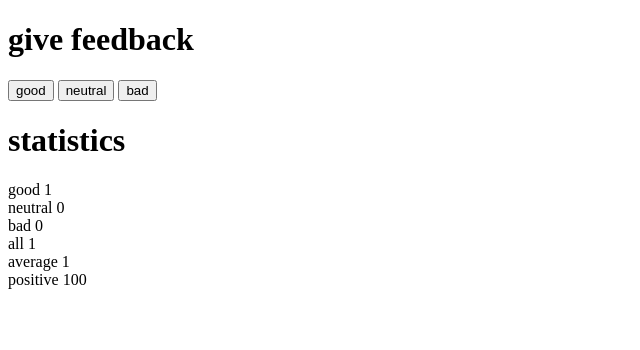
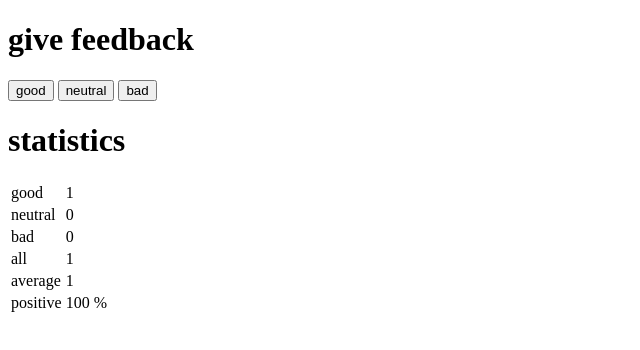
Before and after one commit to thenarain/full-stack-open, a React (Create React App) app in the folder part1/unicafe/: page / in a window 1280 px wide. Both pictures are taken after a click on the button "good". Shown: the top 350 px of the page, without its empty margins (0-640 px from the left). Built offline with nearby package versions, Linux system fonts and the light colour scheme.

Commit message:
Add unicafe step6 exercise1.11

```diff
--- a/part1/unicafe/src/App.js
+++ b/part1/unicafe/src/App.js
@@ -2,9 +2,13 @@ import { useState } from "react";
 
 const StaticLine = (props) => {
   return (
-    <div>
-      {props.feedback} {props.value}
-    </div>
+    <tbody>
+      <tr>
+        <td>{props.feedback}</td>
+        <td> {props.value}</td>
+        <td>{props.sign}</td>
+      </tr>
+    </tbody>
   );
 };
 
@@ -20,14 +24,14 @@ const Statistics = (props) => {
 
   if (props.total !== 0) {
     return (
-      <div>
+      <table>
         <StaticLine feedback={props.feedback1} value={props.value1} />
         <StaticLine feedback={props.feedback2} value={props.value2} />
         <StaticLine feedback={props.feedback3} value={props.value3} />
         <StaticLine feedback={props.all} value={props.total} />
         <StaticLine feedback={props.average} value={avg()} />
-        <StaticLine feedback={props.positive} value={percentage()} />
-      </div>
+        <StaticLine feedback={props.positive} value={percentage()} sign="%" />
+      </table>
     );
   }
   return <div>No feedback given</div>;
```
